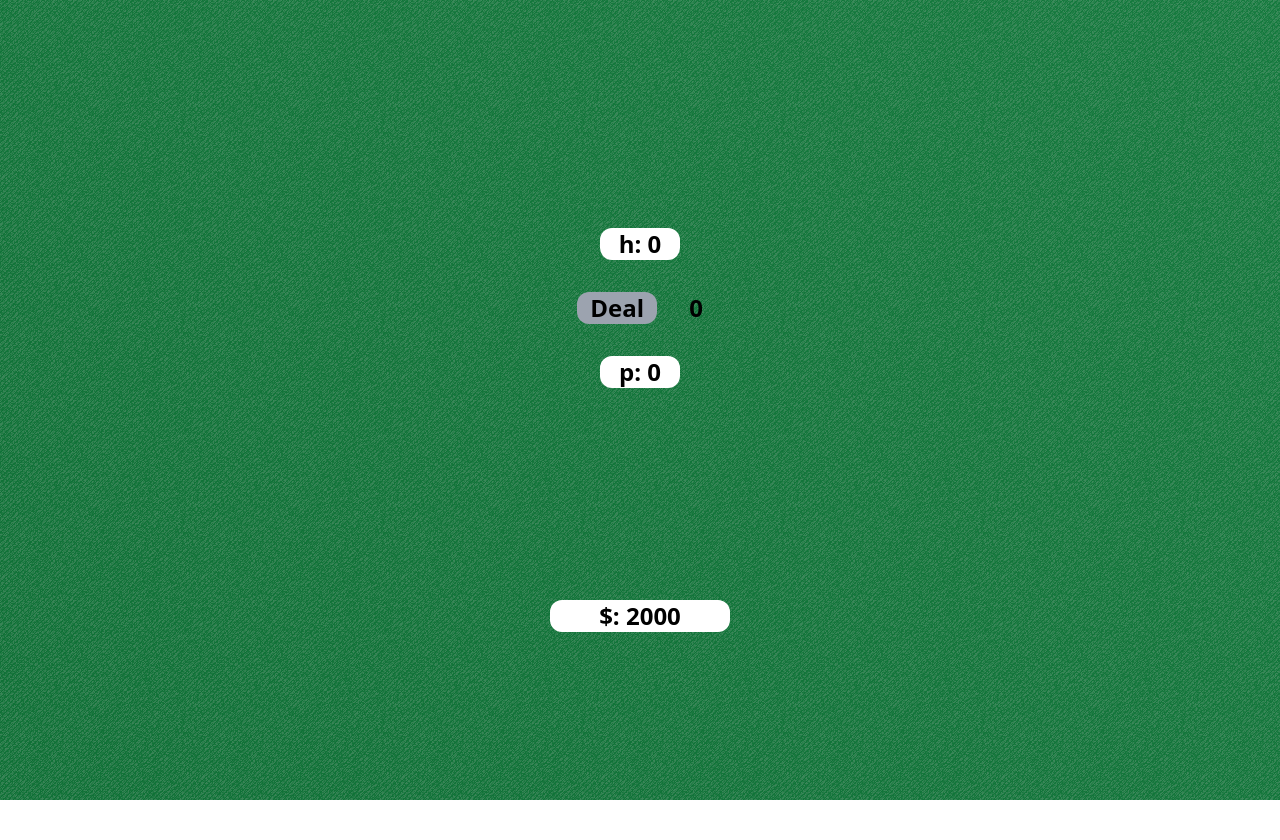
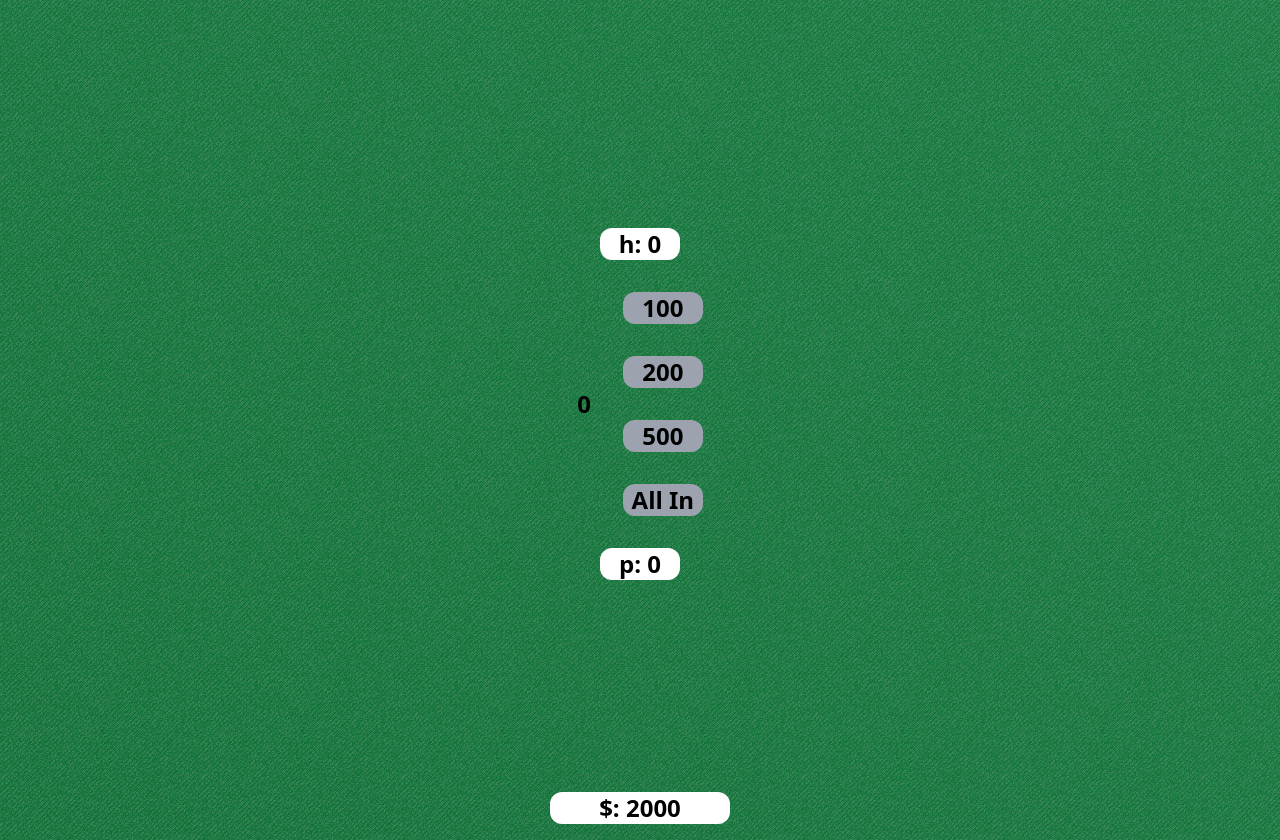
Before and after one commit to CihanNscc/react-blackjack, a React (Vite) app: page / in a window 1280 px wide. Both pictures are taken after a click on the button "START". Before the commit the page ends 800 px from the top, so only its background shows below. Built offline with nearby package versions, Linux system fonts and the light colour scheme.

Commit message:
core game without styling

```diff
--- a/src/App.jsx
+++ b/src/App.jsx
@@ -235,7 +235,6 @@ function App() {
     let tempPlayerNum = playerTotalNum;
     setRoundEnd(false);
     setRevealCard(false);
-    makeBet(minBet);
     setPlayerTotalNum(0);
     setHouseTotalNum(0);
     tempHouseArray = [getRandomCard(), getRandomCard()];
@@ -302,19 +301,6 @@ function App() {
 
   return (
     <div className="relative h-full min-h-screen">
-      {!gameIsOn && (
-        <div>
-          <p>{gameMessage}</p>
-          <p>Your target is to hit {targetMoney}$. Good Luck!</p>
-          <button
-            onClick={restartGame}
-            className="bg-white my-4 mx-auto font-semibold text-2xl w-[120px] text-center rounded-xl"
-          >
-            START
-          </button>
-        </div>
-      )}
-      {gameIsOn && (
       <div>
         <div className="py-4"></div>
         <div>{cardsDisplay(houseCards, houseDisplayArray, "House")}</div>
@@ -339,16 +325,18 @@ function App() {
                 >
                   Stand
                 </button>
+                {playerMoney >= pot && (
                   <button
                     onClick={onDouble}
                     className="bg-gray-400 m-4 font-semibold text-2xl w-[80px] text-center rounded-xl"
                   >
                     x2
                   </button>
+                )}
               </div>
             )}
 
-              {roundEnd && (
+            {roundEnd && gameIsOn && pot >= 100 && (
               <div className="flex flex-col">
                 <button
                   onClick={setTable}
@@ -358,14 +346,30 @@ function App() {
                 </button>
               </div>
             )}
+            {roundEnd && gameIsOn && pot < 100 && (
+              <div className=" text-2xl font-semibold">{winLoseMessage}</div>
+            )}
+            {!gameIsOn && (
+              <div>
+                <p>{gameMessage}</p>
+                <p>Your target is to hit {targetMoney}$. Good Luck!</p>
+                <button
+                  onClick={restartGame}
+                  className="bg-white my-4 mx-auto font-semibold text-2xl w-[120px] text-center rounded-xl"
+                >
+                  START
+                </button>
               </div>
-
+            )}
+          </div>
+          {gameIsOn && (
             <div className="flex flex-col justify-center px-4 text-2xl font-semibold">
               {pot}
             </div>
+          )}
 
           <div className="flex flex-col justify-center">
-              {!roundEnd && (
+            {roundEnd && gameIsOn && (
               <div className="flex flex-col">
                 {playerMoney >= smBet && (
                   <button
@@ -391,11 +395,15 @@ function App() {
                     {lgBet}
                   </button>
                 )}
+                {playerMoney >= smBet && (
+                  <button
+                    onClick={() => makeBet(playerMoney)}
+                    className="bg-gray-400 m-4 font-semibold text-2xl w-[80px] text-center rounded-xl"
+                  >
+                    All In
+                  </button>
+                )}
               </div>
-              )}
-
-              {roundEnd && (
-                <div className=" text-2xl font-semibold">{winLoseMessage}</div>
             )}
           </div>
         </div>
@@ -409,7 +417,6 @@ function App() {
           $: {playerMoney}
         </div>
       </div>
-      )}
     </div>
   );
 }
--- a/src/index.css
+++ b/src/index.css
@@ -11,6 +11,7 @@ body {
   margin: 0;
   padding: 0;
   height: 100%;
+  min-width: 340px;
 }
 
 .cardBack {
```
Lines whose indentation alone changed are shown as unchanged.
